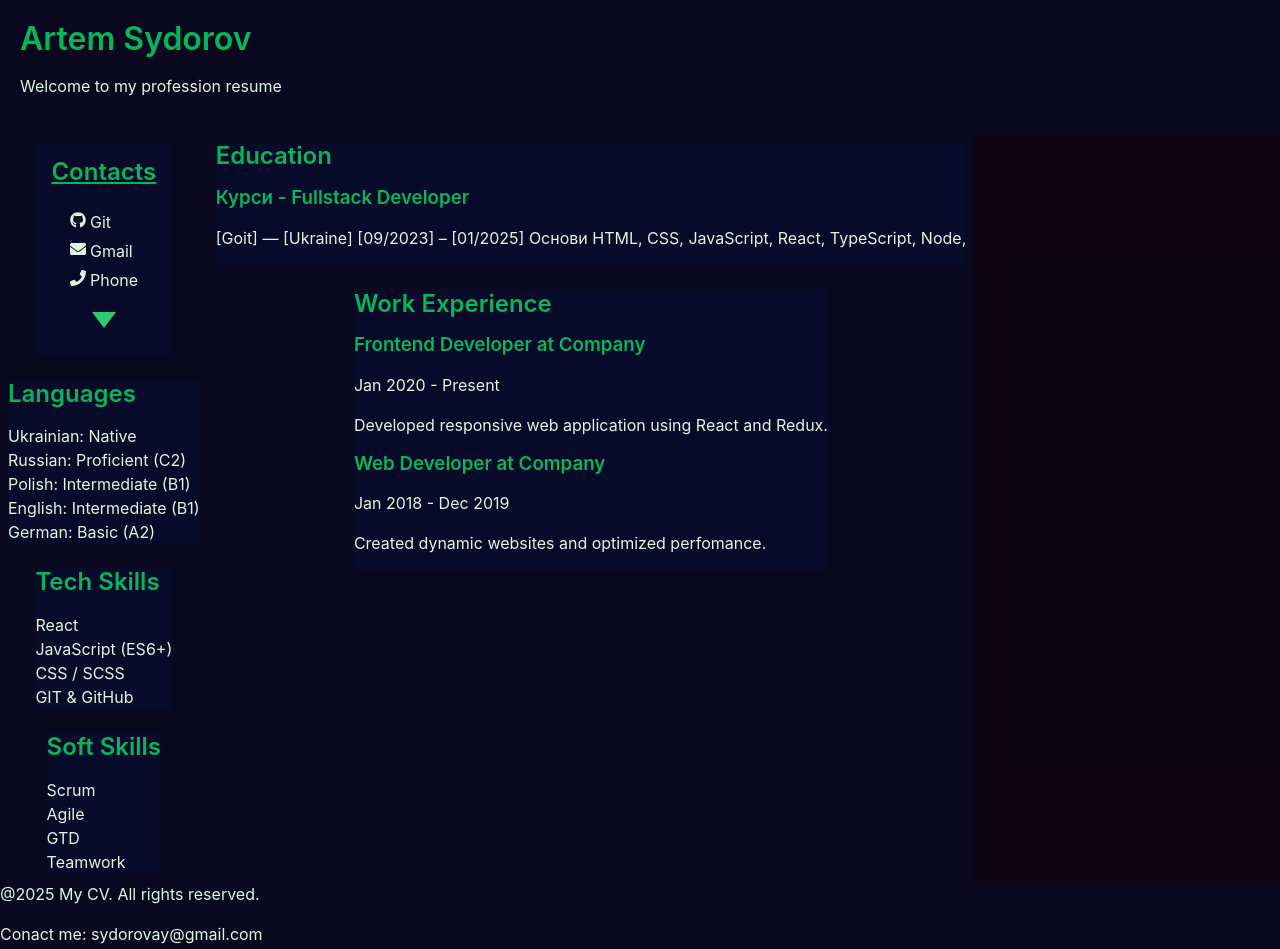
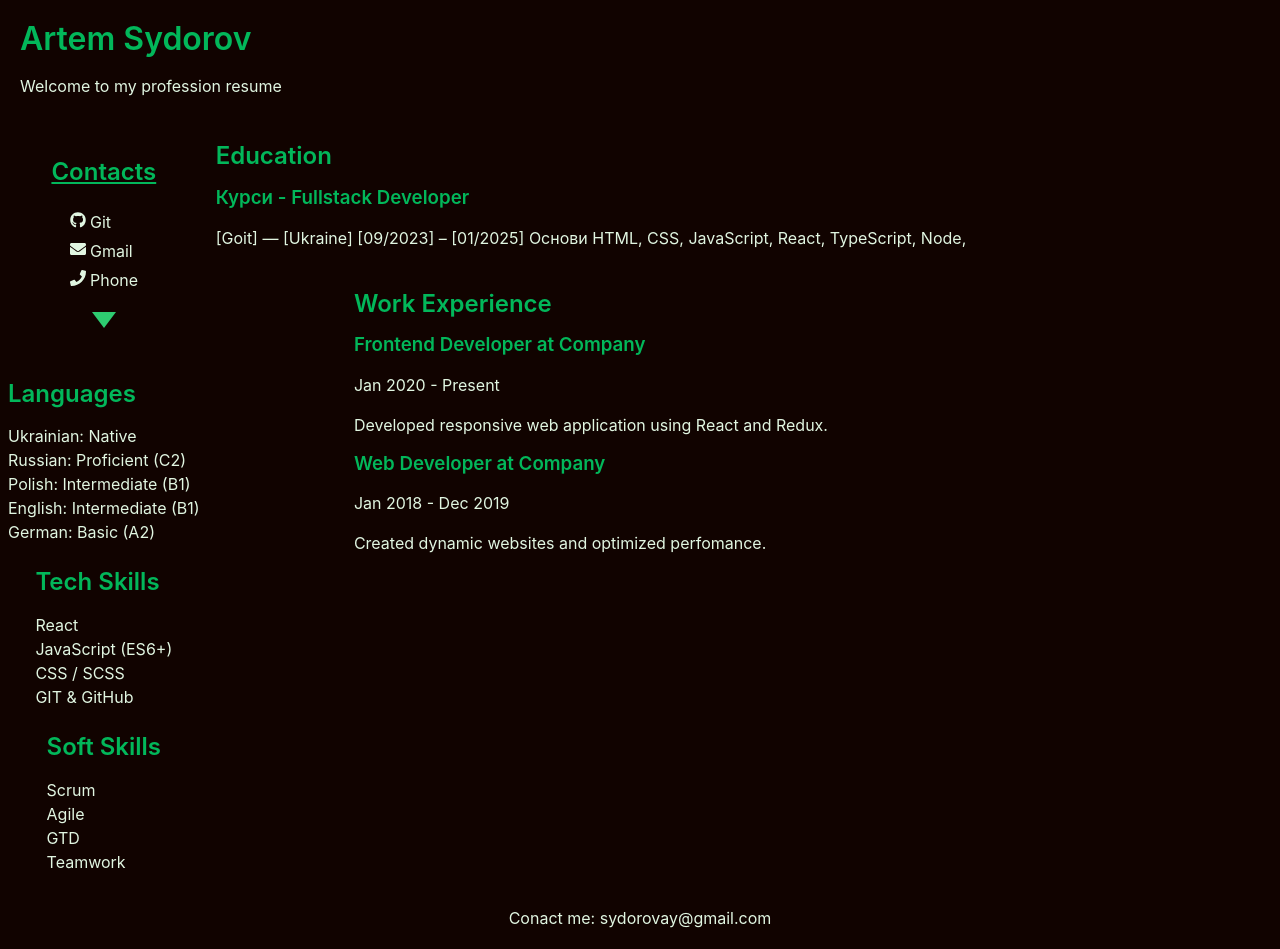
Before and after one commit to sydorovay/artem-sydorov-frontend-cv, a React (Vite) app: page / in a window 1280 px wide. Shown: the top 949 px of the page. Built offline with nearby package versions, Linux system fonts and the light colour scheme.

Commit message:
add style for footer

```diff
--- a/src/components/Container/Container.module.css
+++ b/src/components/Container/Container.module.css
@@ -1,5 +1,5 @@
 .container {
-  background-color: var(--background-blue-color);
+
   max-width: 100%;
   color: var(--text-color);
   box-sizing: border-box;
--- a/src/components/Footer/Footer.jsx
+++ b/src/components/Footer/Footer.jsx
@@ -5,9 +5,9 @@ import styles from './Footer.module.css'
 const Footer = () => {
   return (
     <Container >
-    <footer className={styles.footer}>
-      <p>@2025 My CV. All rights reserved.</p>
-      <p>Conact me: sydorovay@gmail.com</p>
+      <footer className={styles.footer}>
+        <p className={styles.email}>Conact me: sydorovay@gmail.com</p>
+        <p className={styles.license}>@2025 My CV. All rights reserved.</p>
       </footer>
     </Container>
   )
--- a/src/components/Footer/Footer.module.css
+++ b/src/components/Footer/Footer.module.css
@@ -1,3 +1,7 @@
-/* .footer {
-
-} */
+.footer {
+display: flex;
+flex-direction: column;
+gap: 1px;
+align-items: center;
+margin-top: 24px;
+}
```
